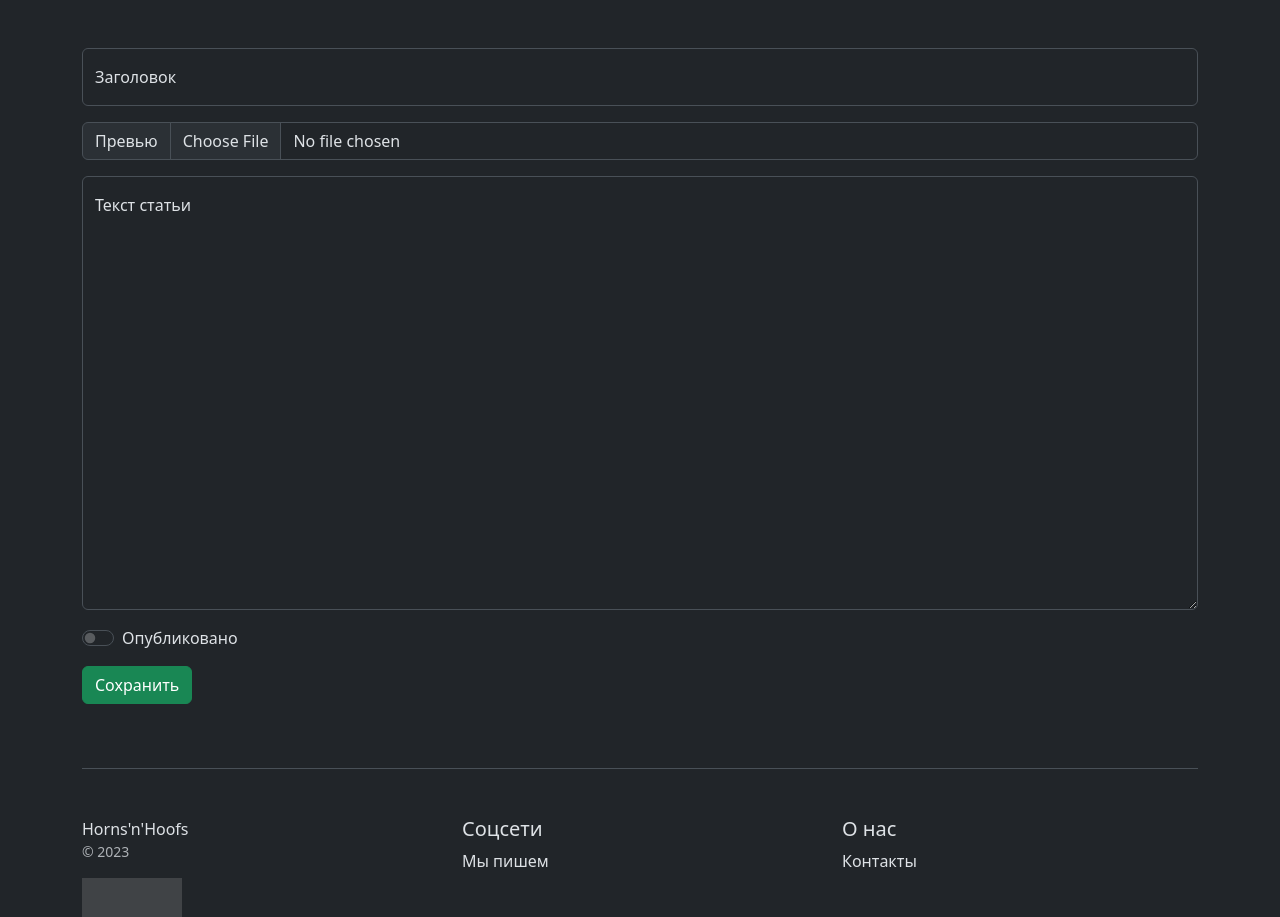
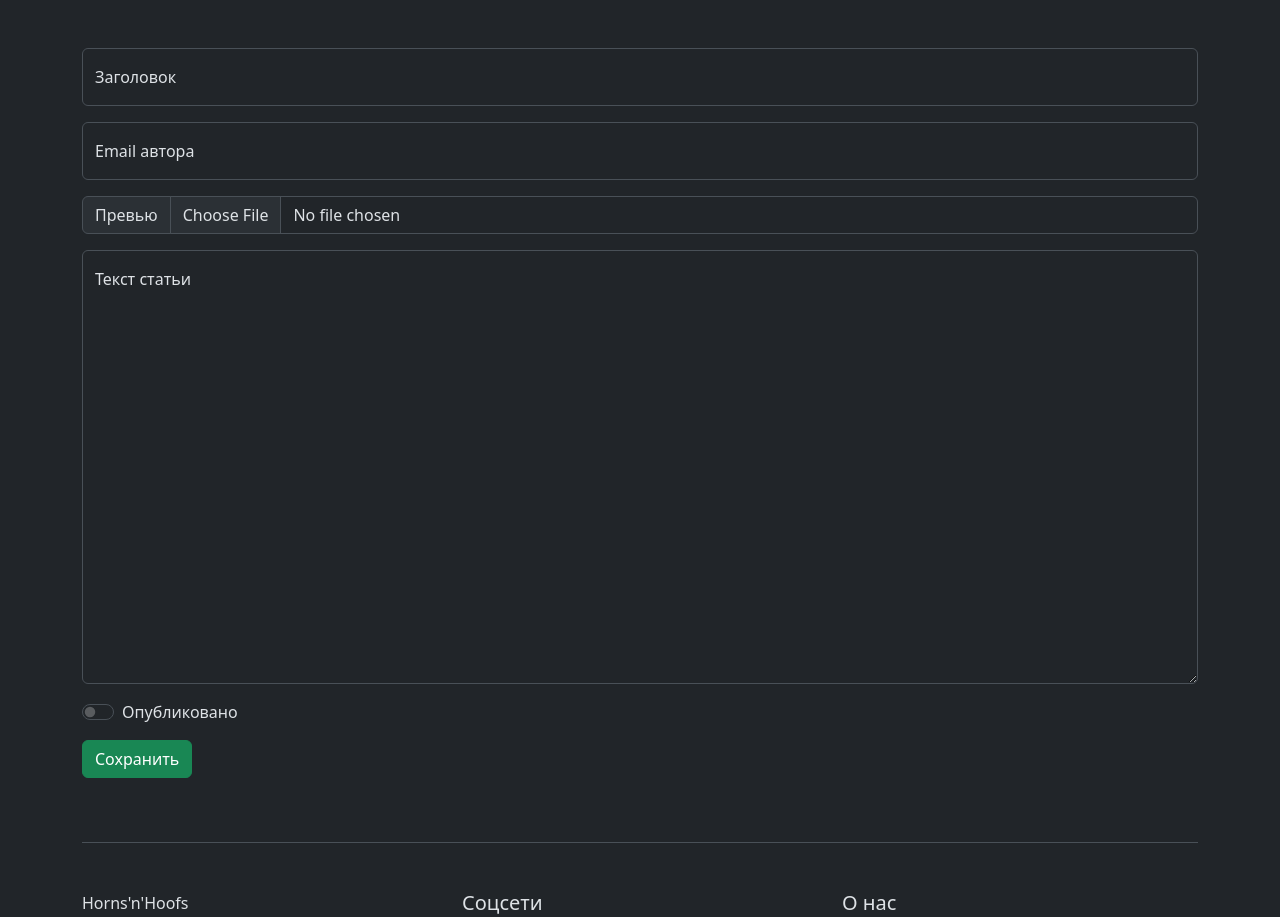
Before and after one commit to IldarGaleevSkyProHomeworks/django_homeworks, a Django app: page /articles/create/ in a window 1280 px wide. Shown: the part 57-974 px from the top of the page. Run offline with Django 4.2, Linux system fonts and the light colour scheme; parts of the project's set-up code (start-up, migrations or seed data) failed here and were passed over; some libraries are stand-ins or nearby versions; grey boxes are pictures that could not be loaded.

Commit message:
add field author email to Article model

```diff
--- a/blog_app/models.py
+++ b/blog_app/models.py
@@ -15,6 +15,7 @@ class Article(models.Model):
     create_date = models.DateTimeField(default=timezone.now, verbose_name='дата создания')
     is_published = models.BooleanField(default=False, verbose_name='опубликовано')
     view_count = models.IntegerField(default=0, verbose_name='количество просмотров')
+    author_email = models.EmailField(verbose_name='email автора', **MF_NULL)
 
     def __str__(self):
         return self.title
--- a/blog_app/templates/blog_app/article_form.html
+++ b/blog_app/templates/blog_app/article_form.html
@@ -7,6 +7,10 @@
         <div class="form-floating mb-3">
             {% render_field form.title class='form-control' placeholder=form.title.label %}
             <label for="{{ form.title.auto_id }}">{{ form.title.label }}</label>
+        </div>
+        <div class="form-floating mb-3">
+            {% render_field form.author_email class='form-control' placeholder=form.author_email.label %}
+            <label for="{{ form.author_email.auto_id }}">{{ form.author_email.label }}</label>
         </div>
         <div class="input-group mb-3">
             <label for="{{ form.preview_image.auto_id }}"
--- a/blog_app/views.py
+++ b/blog_app/views.py
@@ -42,7 +42,7 @@ class ArticleDetailView(DetailView):
 
 class ArticleCreateView(CreateView):
     model = Article
-    fields = ('title', 'content_text', 'preview_image', 'is_published')
+    fields = ('title', 'author_email', 'content_text', 'preview_image', 'is_published')
 
     def form_valid(self, form):
         if form.is_valid():
@@ -52,7 +52,7 @@ class ArticleCreateView(CreateView):
 
 class ArticleUpdateView(UpdateView):
     model = Article
-    fields = ('title', 'content_text', 'preview_image', 'is_published')
+    fields = ('title', 'author_email', 'content_text', 'preview_image', 'is_published')
 
     def form_valid(self, form):
         if form.is_valid():
```
Also changed, not shown: blog_app/migrations/0002_article_author_email.py (added).
